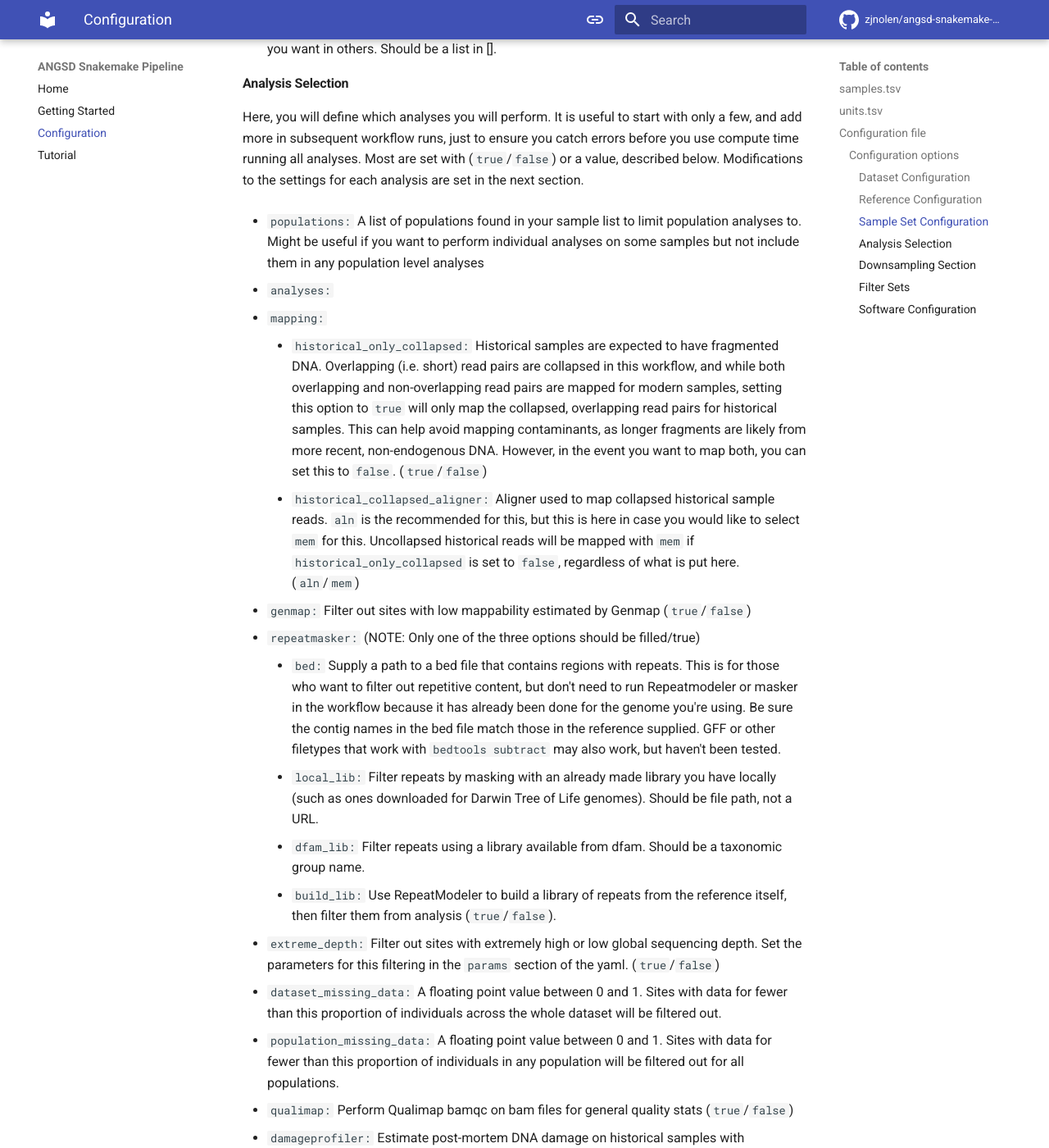
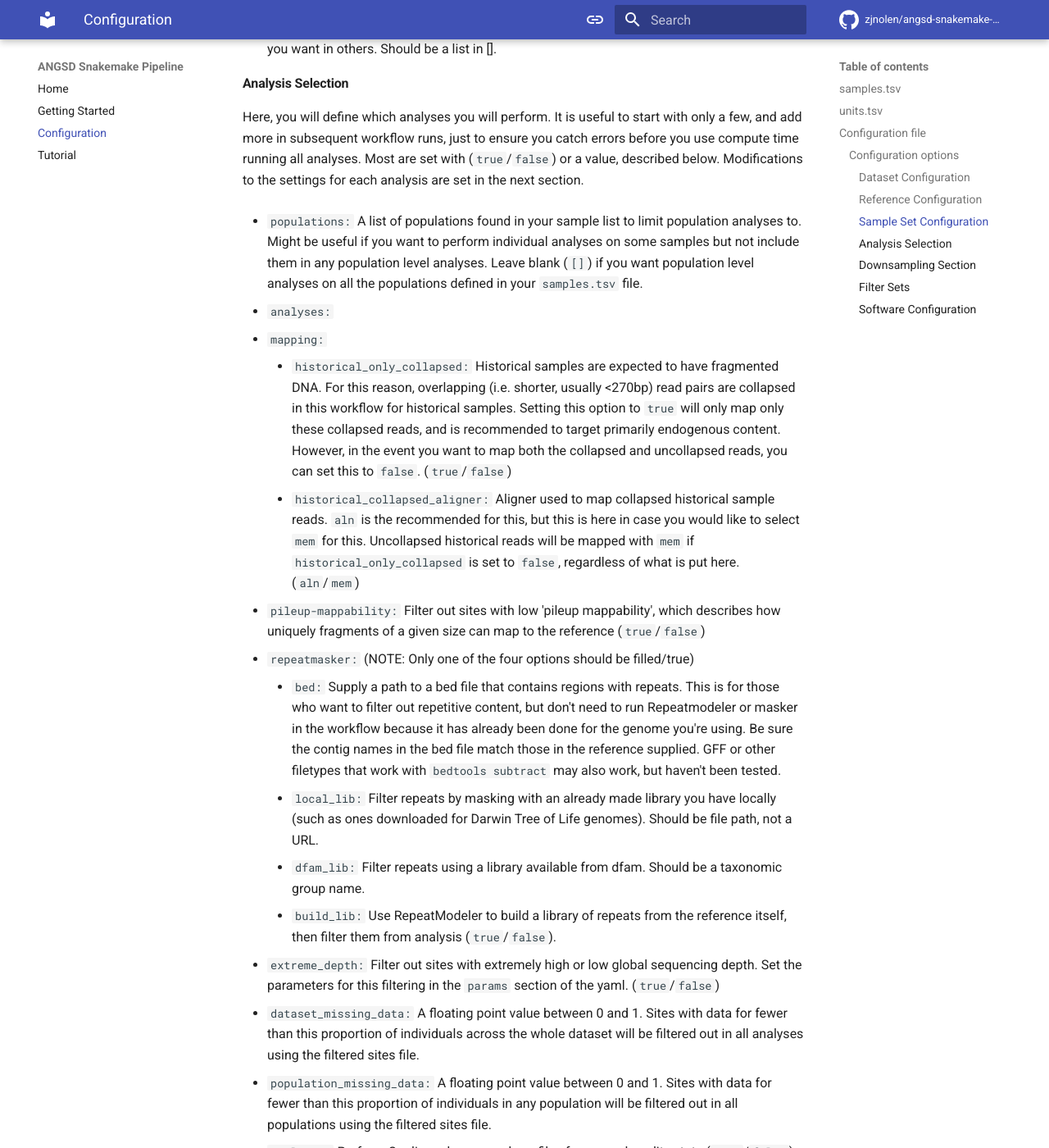
Before and after one commit to zjnolen/PopGLen, an MkDocs documentation site: the page built from docs/config.md, in a window 1280 px wide and 1400 px high, scrolled down 3885 px. Shown: the whole window at 82% size. Built offline with MkDocs 1.6.1 and Material for MkDocs 9.7.7, drawn with Linux system fonts in a browser that asks for light colours; comment, search, counter and statistics services are not loaded; the version menu is left out; some of the changed text lies outside the part shown.

Commit message:
Allow filtering with -minInd in ANGSD

```diff
--- a/docs/config.md
+++ b/docs/config.md
@@ -196,26 +196,27 @@
 - `populations:` A list of populations found in your sample list to limit
   population analyses to. Might be useful if you want to perform individual
   analyses on some samples but not include them in any population level
-  analyses
+  analyses. Leave blank (`[]`) if you want population level analyses on all the
+  populations defined in your `samples.tsv` file.
 
 - `analyses:`
   - `mapping:`
     - `historical_only_collapsed:` Historical samples are expected to have
-      fragmented DNA. Overlapping (i.e. short) read pairs are collapsed in this
-      workflow, and while both overlapping and non-overlapping read pairs are
-      mapped for modern samples, setting this option to `true` will only map
-      the collapsed, overlapping read pairs for historical samples. This can
-      help avoid mapping contaminants, as longer fragments are likely from more
-      recent, non-endogenous DNA. However, in the event you want to map both,
-      you can set this to `false`. (`true`/`false`)
+      fragmented DNA. For this reason, overlapping (i.e. shorter, usually
+      <270bp) read pairs are collapsed in this workflow for historical samples.
+      Setting this option to `true` will only map only these collapsed reads,
+      and is recommended to target primarily endogenous content. However, in
+      the event you want to map both the collapsed and uncollapsed reads, you
+      can set this to `false`. (`true`/`false`)
     - `historical_collapsed_aligner:` Aligner used to map collapsed historical
       sample reads. `aln` is the recommended for this, but this is here in case
       you would like to select `mem` for this. Uncollapsed historical reads
       will be mapped with `mem` if `historical_only_collapsed` is set to
       `false`, regardless of what is put here. (`aln`/`mem`)
-  - `genmap:` Filter out sites with low mappability estimated by Genmap
-  (`true`/`false`)
-  - `repeatmasker:` (NOTE: Only one of the three options should be filled/true)
+  - `pileup-mappability:` Filter out sites with low 'pileup mappability', which
+    describes how uniquely fragments of a given size can map to the reference
+    (`true`/`false`)
+  - `repeatmasker:` (NOTE: Only one of the four options should be filled/true)
     - `bed:` Supply a path to a bed file that contains regions with repeats.
       This is for those who want to filter out repetitive content, but don't
       need to run Repeatmodeler or masker in the workflow because it has
@@ -235,10 +236,10 @@
     section of the yaml. (`true`/`false`)
   - `dataset_missing_data:` A floating point value between 0 and 1. Sites with
     data for fewer than this proportion of individuals across the whole dataset
-    will be filtered out.
+    will be filtered out in all analyses using the filtered sites file.
   - `population_missing_data:` A floating point value between 0 and 1. Sites
     with data for fewer than this proportion of individuals in any population
-    will be filtered out for all populations.
+    will be filtered out in all populations using the filtered sites file.
   - `qualimap:` Perform Qualimap bamqc on bam files for general quality stats
     (`true`/`false`)
   - `damageprofiler:` Estimate post-mortem DNA damage on historical samples
@@ -450,6 +451,19 @@
     - `maxdepth:` When calculating individual depth, sites with depth higher
       than this will be binned to this value. Should be fine for most to leave
       at `1000`. (integer, [docs](http://www.popgen.dk/angsd/index.php/Depth))
+    - `mindepthind:` Individuals with sequencing depth below this value at a
+      position will be treated as having no data at that position by ANGSD.
+      ANGSD defaults to 1 for this. Note that this can be separately set for
+      individual heterozygosity estimates with `mindepthind_heterozygosity`
+      below. (integer, `-setMinDepthInd` option in ANGSD)
+    - `minind_dataset:` Used to fill the `-minInd` option for any dataset wide
+      ANGSD outputs (like Beagles for PCA/Admix). Should be a floating point
+      value between 0 and 1 describing what proportion of the dataset must have
+      data at a site to include it in the output.
+    - `minind_pop:` Used to fill the `-minInd` option for any population level
+      ANGSD outputs (like SAFs or Beagles for ngsF-HMM). Should be a floating
+      point value between 0 and 1 describing what proportion of the population
+      must have data at a site to include it in the output.
     - `extra:` Additional options to pass to ANGSD during genotype likelihood
       calculation at all times. This is primarily useful for adding BAM input
       filters. Note that `--remove_bads` and `-only_proper_pairs` are enabled
@@ -489,6 +503,9 @@
       PCAngsd, NGSadmix, ngsF-HMM, and NGSrelate. If you would like each tool
       to handle filtering for maf on its own you can set this to `-1`
       (disabled). (float, [docs](http://www.popgen.dk/angsd/index.php/Allele_Frequencies))
+    - `mindepthind_heterozygosity:` When estimating individual heterozygosity,
+      sites with sequencing depth lower than this value will be dropped.
+      (integer, `-setMinDepthInd` option in ANGSD)
   - `ngsld:` Settings for ngsLD ([docs](https://github.com/fgvieira/ngsLD))
     - `max_kb_dist_est-ld:` For the LD estimates generated when setting
       `estimate_ld: true` above, set the maximum distance between sites in kb
```
Also changed, not shown: other parts of docs/config.md (+1 -1 lines), docs/index.md (+1 -1 lines), 6 other files.
